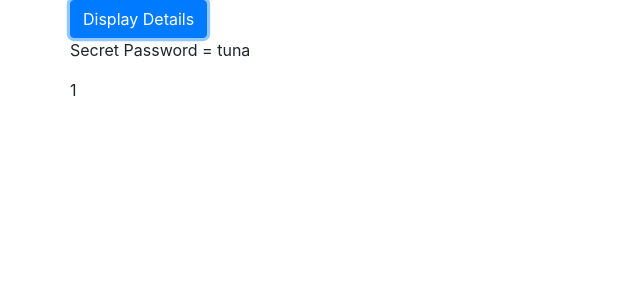
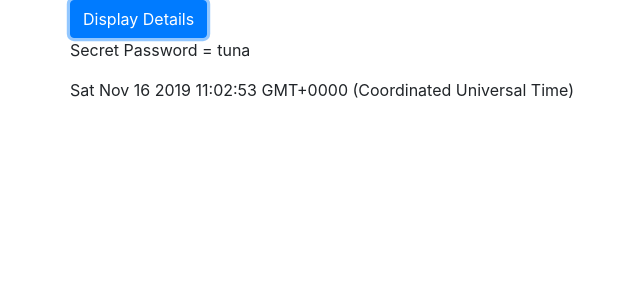
Before and after one commit to karimulla1696/Angular-8, an Angular app in the folder angular8/: page / in a window 1280 px wide. Both pictures are taken after a click on the button "Display Details". Shown: the top 300 px of the page, without its empty margins (0-640 px from the left). Built offline with nearby package versions, Linux system fonts and the light colour scheme.

Commit message:
#Angular App

```diff
--- a/angular8/src/app/app.component.css
+++ b/angular8/src/app/app.component.css
@@ -1,6 +1,6 @@
-h1{
-  color: blue;
-}
+/*h1{*/
+/*  color: blue;*/
+/*}*/
 .white-text {
   color: white;
 }
--- a/angular8/src/app/app.component.html
+++ b/angular8/src/app/app.component.html
@@ -572,9 +572,11 @@
 <!--      <button class="btn btn-primary" (click)="showSecret = !showSecret">Display Details</button>-->
       <button class="btn btn-primary" (click)="onToggleDisplay()">Display Details</button>
       <p *ngIf="showSecret">Secret Password = tuna</p>
-      <div *ngFor="let logItems of log"
-      [ngStyle]="{backgroundColor: logItems >= 5 ? 'blue' : 'transparent'}"
-      [ngClass]="{'white-text': logItems >= 5}">{{ logItems }}</div>
+      <div *ngFor="let logItems of log; let i = index"
+      [ngStyle]="{backgroundColor: i >= 4 ? 'blue' : 'transparent'}"
+      [ngClass]="{'white-text': i >= 4}">
+        {{ logItems }}
+      </div>
     </div>
   </div>
 </div>
--- a/angular8/src/app/app.component.ts
+++ b/angular8/src/app/app.component.ts
@@ -18,6 +18,7 @@ export class AppComponent {
 
   onToggleDisplay() {
     this.showSecret = !this.showSecret;
-    this.log.push(this.log.length + 1);
+    // this.log.push(this.log.length + 1);
+    this.log.push(new Date());
   }
 }
```
